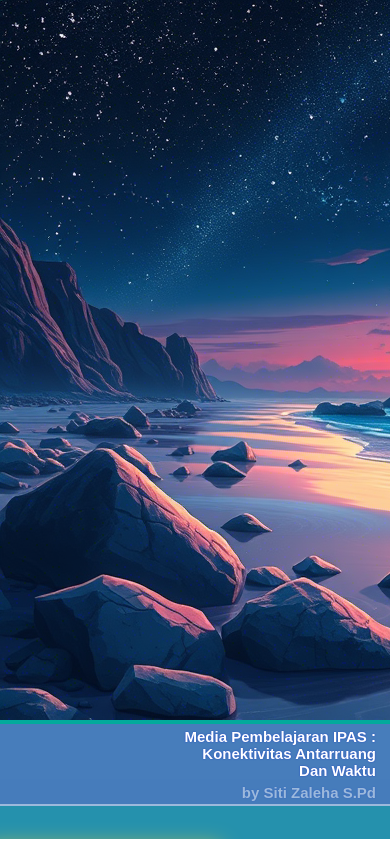
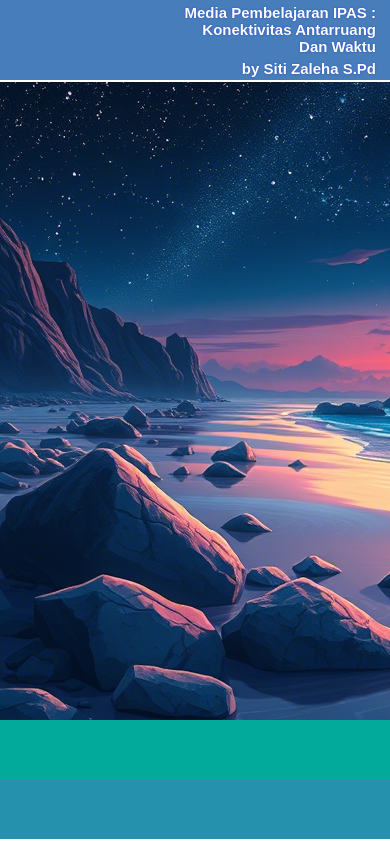
Before and after one commit to Fallkyy/Nopal, a plain HTML site: page material.html in a window 390 px wide. Shown: the top 841 px of the page. Drawn offline with Linux system fonts and the light colour scheme.

Commit message:
Update style.css

```diff
--- a/style/style.css
+++ b/style/style.css
@@ -440,6 +440,7 @@ height: 538px;
 .header {
     width: 100dvw;
     position: fixed;
+    top:0;
 }
 
 
@@ -482,7 +483,7 @@ width: 50dvw;
 
         width: 100dvw;
         height: 20px;
-        position: fixed;
+        position: sticky;
         padding-left: inherit;
         bottom:0 ;
     }
```
